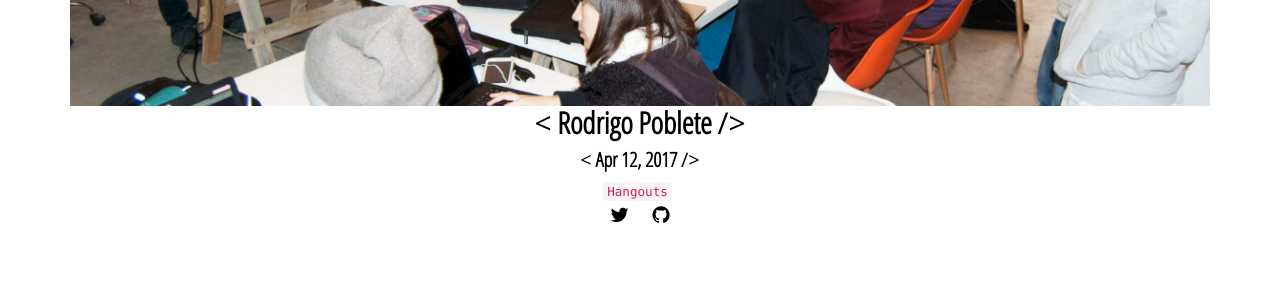
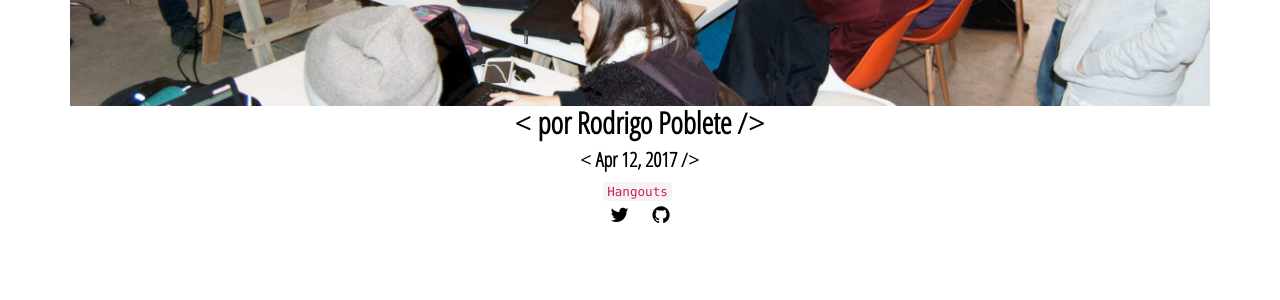
Before and after one commit to iv-devs/iv-devs.github.io, a Jekyll site: the page built from _posts/2017-04-12-hangout-fena.md, in a window 1280 px wide and 900 px high. Shown: the part 309-609 px from the top of the window. Built offline with Jekyll 4.4.1, drawn with Linux system fonts in a browser that asks for light colours; nearby versions of some CDN libraries; comment, search, counter and statistics services are not loaded.

Commit message:
MODIFY Layout _POST
	modified:   _layouts/post.html

```diff
--- a/_layouts/post.html
+++ b/_layouts/post.html
@@ -33,9 +33,9 @@ layout: default
 		<div class="container">
 			<div class="row text-center">
 				{% if page.author %}
-				<h2 class="f-30" itemprop="author" itemscope itemtype="http://schema.org/Person">
-					<span itemprop="name">{{ page.author }}</span>
-				</h2>
+				<h3 class="f-30" itemprop="author" itemscope itemtype="http://schema.org/Person">
+					<span itemprop="name">por {{ page.author }}</span>
+				</h3>
 				{% endif %}
 				<h4 class=" f-20">
 					<time datetime="{{ page.date | date_to_xmlschema }}" itemprop="datePublished">{{ page.date | date: "%b %-d, %Y" }}</time>
```
